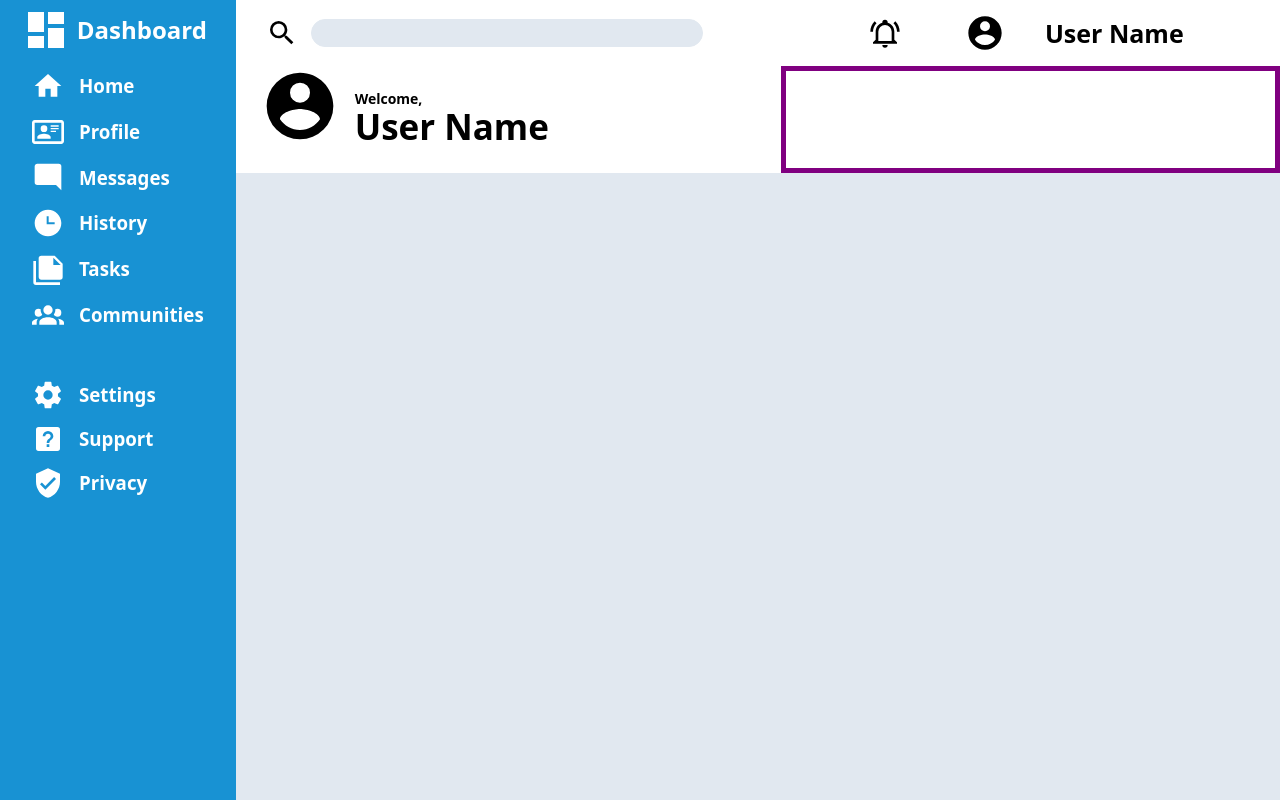
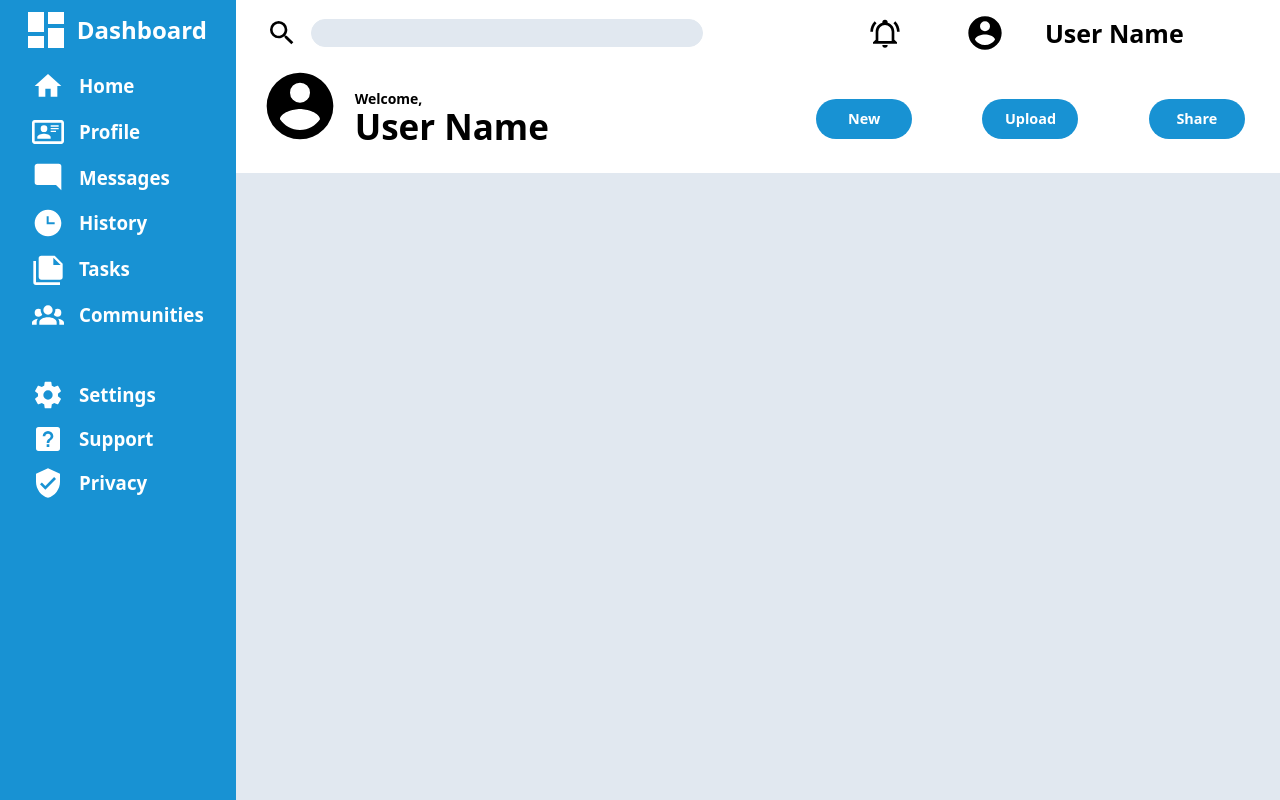
Before and after one commit to mrmiffmiff/odin-admin-dashboard, a website: page index.html in a window 1280 px wide. Drawn offline with nearby package versions, Linux system fonts and the light colour scheme.

Commit message:
buttons in header

```diff
--- a/index.html
+++ b/index.html
@@ -30,7 +30,11 @@
                 <p id="welcomeText">Welcome,</p>
                 <p id="user">User Name</p>
             </div>
-            <div class="buttons"></div>
+            <div class="buttons">
+                <button type="button" class="button" id="new">New</button>
+                <button type="button" class="button" id="upload">Upload</button>
+                <button type="button" class="button" id="share">Share</button>
+            </div>
         </div>
         <div class="sidebar">
             <div class="sidebarSection" id="sidebarHeader">
--- a/style.css
+++ b/style.css
@@ -89,8 +89,23 @@ p {
 }
 
 .buttons {
-    border: solid purple 5px;
     grid-area: button;
+    display: grid;
+    grid-template-columns: repeat(3, 1fr);
+    grid-template-rows: 1fr;
+    align-items: center;
+    justify-items: center;
+}
+
+.button {
+    color: white;
+    background-color: #1892d3;
+    width: 6rem;
+    height: 2.5rem;
+    border-style: none;
+    border-radius: 20px;
+    font-weight: bold;
+    font-size: 0.9em;
 }
 
 .sidebar {
```
